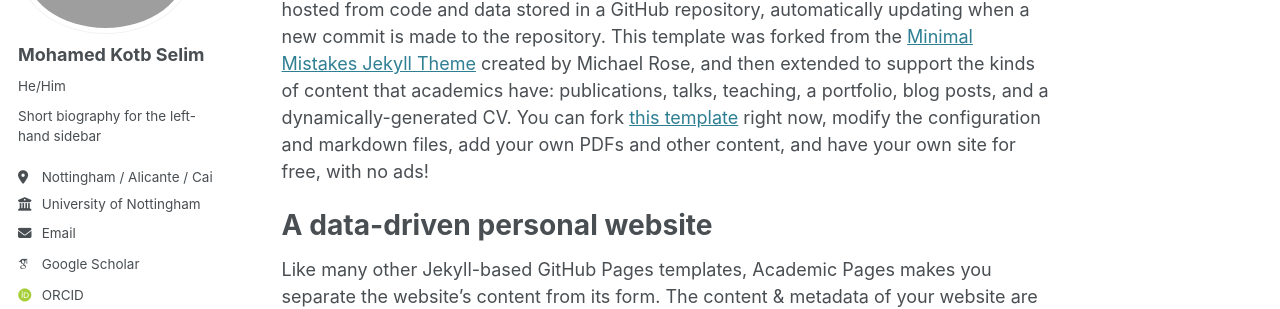
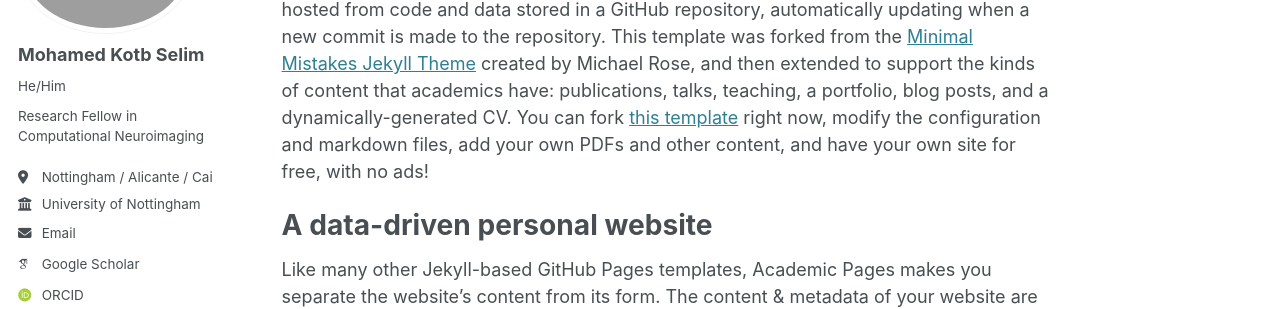
Before and after one commit to mokselim/mokselim.github.io, a Jekyll site: the page built from _pages/about.md, in a window 1280 px wide. Shown: the part 199-508 px from the top of the page. Built offline with Jekyll 4.4.1, drawn with Linux system fonts in a browser that asks for light colours; some web fonts are replaced.

Commit message:
Update _config.yml

```diff
--- a/_config.yml
+++ b/_config.yml
@@ -25,7 +25,7 @@ author:
   avatar           : "profile.png"
   name             : "Mohamed Kotb Selim"
   pronouns         : "He/Him"
-  bio              : "Short biography for the left-hand sidebar"
+  bio              : "Research Fellow in Computational Neuroimaging"
   location         : "Nottingham / Alicante / Cairo"
   employer         : "University of Nottingham"
   uri              : # URL
```
